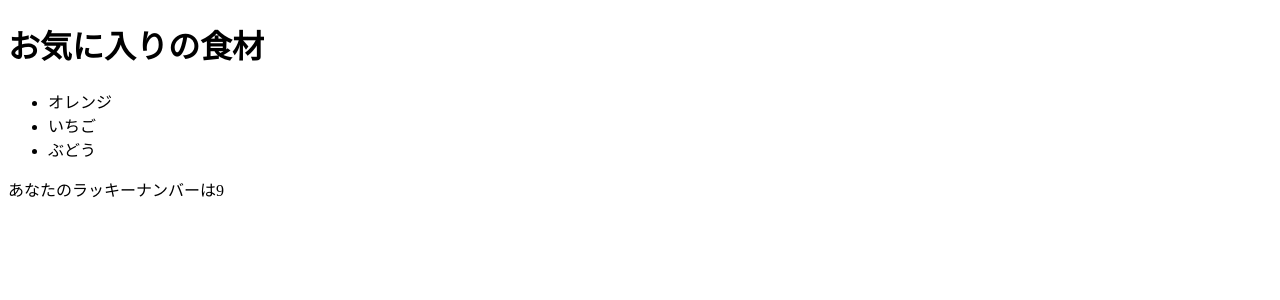
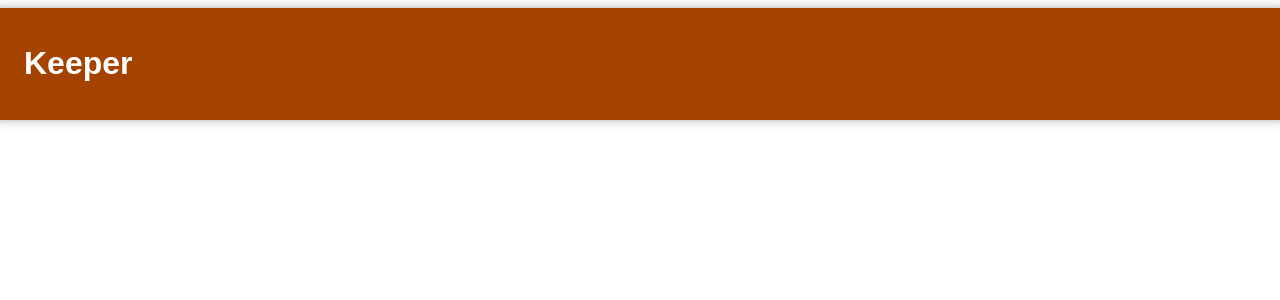
Before and after one commit to mosa-orange/keeperapp, a React (Create React App) app: page / in a window 1280 px wide. Shown: the top 300 px of the page. Built offline with nearby package versions, Linux system fonts and the light colour scheme.

Commit message:
KeeperApp header,css追加

```diff
--- a/public/index.html
+++ b/public/index.html
@@ -1,7 +1,8 @@
 <!DOCTYPE html>
 <html lang="en">
   <head>
-    <title>React App</title>
+    <title>Keeper App</title>
+    <link rel="stylesheet" href="style.css" />
   </head>
   <body>
     <div id="root"></div>
--- /dev/null
+++ b/public/style.css
@@ -0,0 +1,14 @@
+@charset "UTF-8";
+
+header {
+  background-color:#a44200;
+  margin: auto -16px;
+  padding: 16px 32px;
+  box-shadow: 0 0 10px 0 rgba(0, 0, 0, 0.3);
+}
+
+header h1 {
+  color: #fff;
+  font-family: Arial, Helvetica, sans-serif;
+  font-weight: bold;
+}
--- /dev/null
+++ b/src/components/App.jsx
@@ -0,0 +1,11 @@
+import React from "react";
+import Header from "./Header"
+
+function App() {
+  return (
+    <div>
+      <Header />
+    </div>
+  );
+}
+export default App;
--- /dev/null
+++ b/src/components/Header.jsx
@@ -0,0 +1,10 @@
+import React from "react";
+
+function Header() {
+  return (
+    <header>
+      <h1>Keeper</h1>
+    </header>
+  );
+}
+export default Header;
--- a/src/index.js
+++ b/src/index.js
@@ -1,18 +1,5 @@
 import React from 'react';
 import ReactDOM from 'react-dom';
+import App from "./components/App";
 
-const name = "食材";
-const num = 7;
-
-ReactDOM.render(
-  <div>
-    <h1>お気に入りの{name}</h1>
-    <ul>
-      <li>オレンジ</li>
-      <li>いちご</li>
-      <li>ぶどう</li>
-    </ul>
-    <p>あなたのラッキーナンバーは{Math.floor(Math.random()*10)}</p>
-  </div>,
-  document.getElementById("root")
-);
+ReactDOM.render(<App />, document.getElementById("root"));
```
